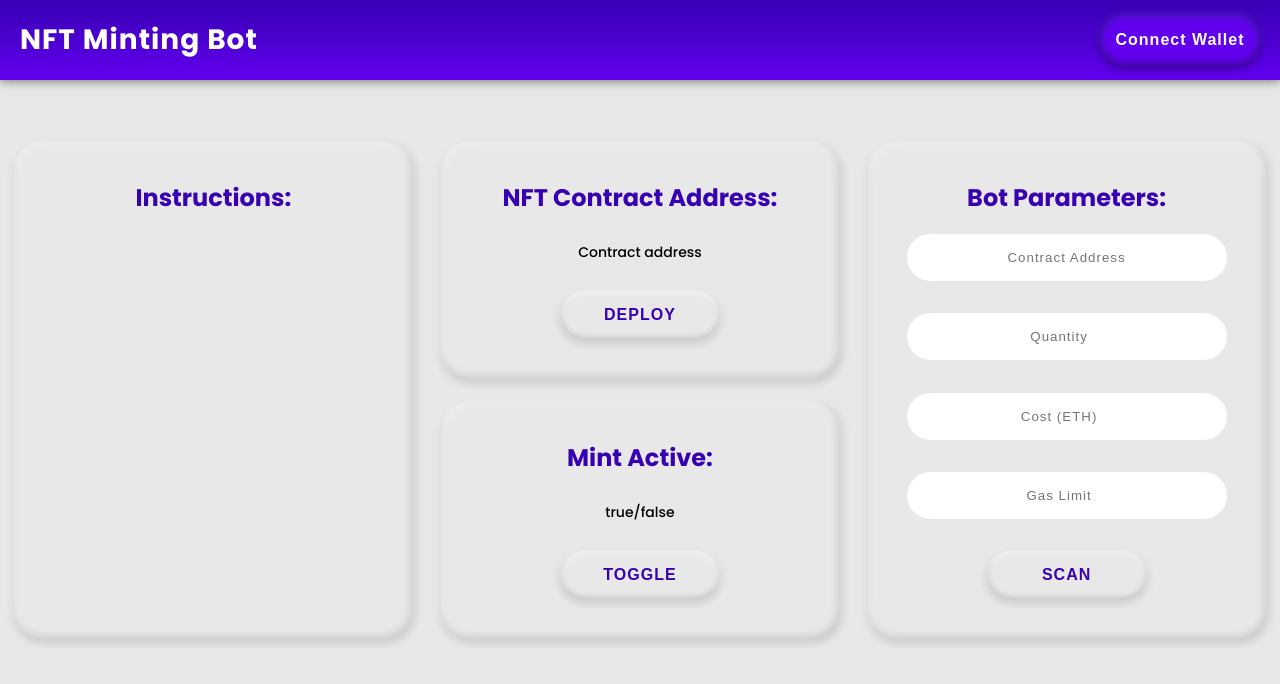
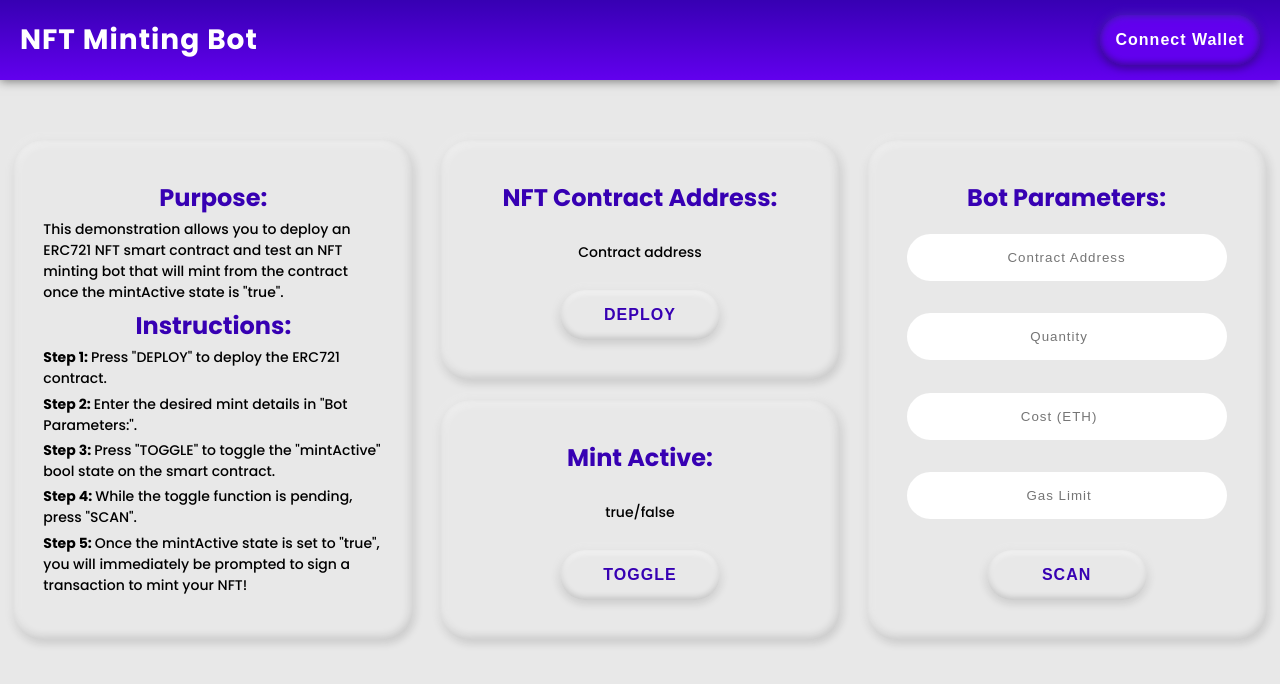
Before and after one commit to NFTDonut/nft-minting-bot, a Next.js app in the folder front-end/: page / in a window 1280 px wide. Shown: the top 684 px of the page. Built offline with nearby package versions, Linux system fonts and the light colour scheme.

Commit message:
added instructions

```diff
--- a/front-end/components/Instructions.js
+++ b/front-end/components/Instructions.js
@@ -3,7 +3,15 @@ import styles from '../styles/Home.module.css'
 export default function Instructions() {
     return(
         <div className={styles.instructions}>
+            <h3>Purpose:</h3>
+            <p className={styles.instructionText}>This demonstration allows you to deploy an ERC721 NFT smart contract and test an NFT minting bot that will mint
+                from the contract once the mintActive state is "true".</p>
             <h3>Instructions:</h3>
+            <p className={styles.instructionText}><strong>Step 1: </strong>Press "DEPLOY" to deploy the ERC721 contract.</p>
+            <p className={styles.instructionText}><strong>Step 2: </strong>Enter the desired mint details in "Bot Parameters:".</p>
+            <p className={styles.instructionText}><strong>Step 3: </strong>Press "TOGGLE" to toggle the "mintActive" bool state on the smart contract.</p>
+            <p className={styles.instructionText}><strong>Step 4: </strong>While the toggle function is pending, press "SCAN".</p>
+            <p className={styles.instructionText}><strong>Step 5: </strong>Once the mintActive state is set to "true", you will immediately be prompted to sign a transaction to mint your NFT!</p>
         </div>
     );
 }
--- a/front-end/styles/Home.module.css
+++ b/front-end/styles/Home.module.css
@@ -64,6 +64,12 @@
     border-radius: 30px;
     margin: 60px auto;
     padding-top: 40px;
+    padding-bottom: 40px;
+}
+
+.instructionText {
+    margin: 0px 30px auto 30px;
+    text-align: left;
 }
 
 .instructions .btn {
--- a/front-end/styles/globals.css
+++ b/front-end/styles/globals.css
@@ -31,7 +31,6 @@ h3 {
 p {
   color: black;
   font-size: 14px;
-  margin: 20px auto;
   padding: 0;
   text-align: center;
   vertical-align: top;
```
